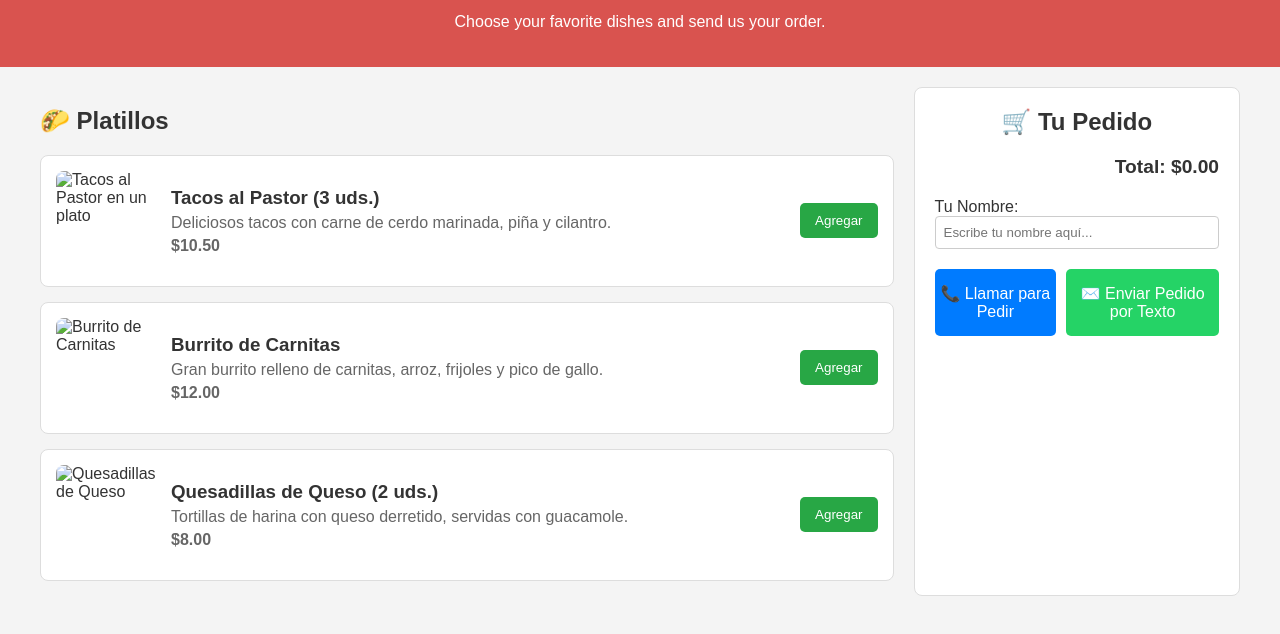
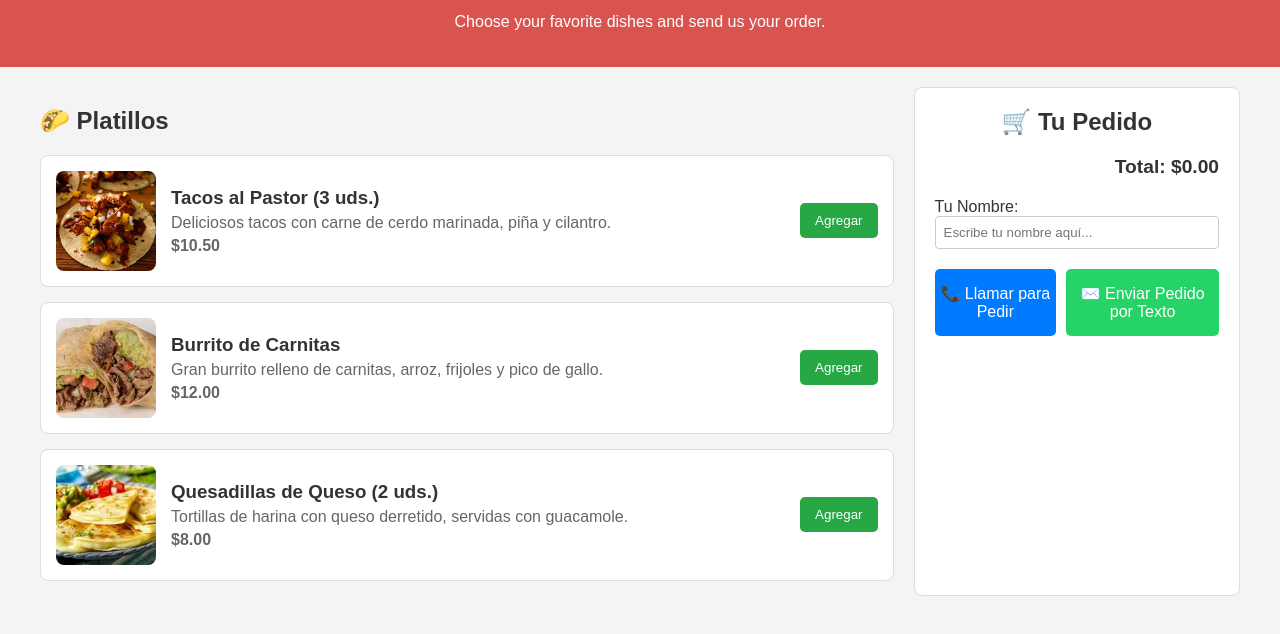
Before and after one commit to listoala/menu_karinakitchen, a plain HTML site: page index.html in a window 1280 px wide. Shown: the part 60-694 px from the top of the page. Drawn offline with Linux system fonts and the light colour scheme.

Commit message:
Update index.html

```diff
--- a/index.html
+++ b/index.html
@@ -17,7 +17,7 @@
         <section id="menu-items" class="menu-section">
             <h2>🌮 Platillos</h2>
             <div class="menu-item" data-name="Tacos al Pastor" data-price="10.50">
-                <img src="tacos_pastor.jpg" alt="Tacos al Pastor en un plato">
+                <img src="imagenes/tacos_pastor.jpg" alt="Tacos al Pastor en un plato">
                 <div class="item-details">
                     <h3>Tacos al Pastor (3 uds.)</h3>
                     <p>Deliciosos tacos con carne de cerdo marinada, piña y cilantro.</p>
@@ -27,7 +27,7 @@
             </div>
 
             <div class="menu-item" data-name="Burrito de Carnitas" data-price="12.00">
-                <img src="burritos_carnita.jpeg" alt="Burrito de Carnitas">
+                <img src="imagenes/burritos_carnita.jpeg" alt="Burrito de Carnitas">
                 <div class="item-details">
                     <h3>Burrito de Carnitas</h3>
                     <p>Gran burrito relleno de carnitas, arroz, frijoles y pico de gallo.</p>
@@ -37,7 +37,7 @@
             </div>
 
             <div class="menu-item" data-name="Quesadillas de Queso" data-price="8.00">
-                <img src="Quesadillas_queso.jpg" alt="Quesadillas de Queso">
+                <img src="imagenes/Quesadillas_queso.jpg" alt="Quesadillas de Queso">
                 <div class="item-details">
                     <h3>Quesadillas de Queso (2 uds.)</h3>
                     <p>Tortillas de harina con queso derretido, servidas con guacamole.</p>
```
